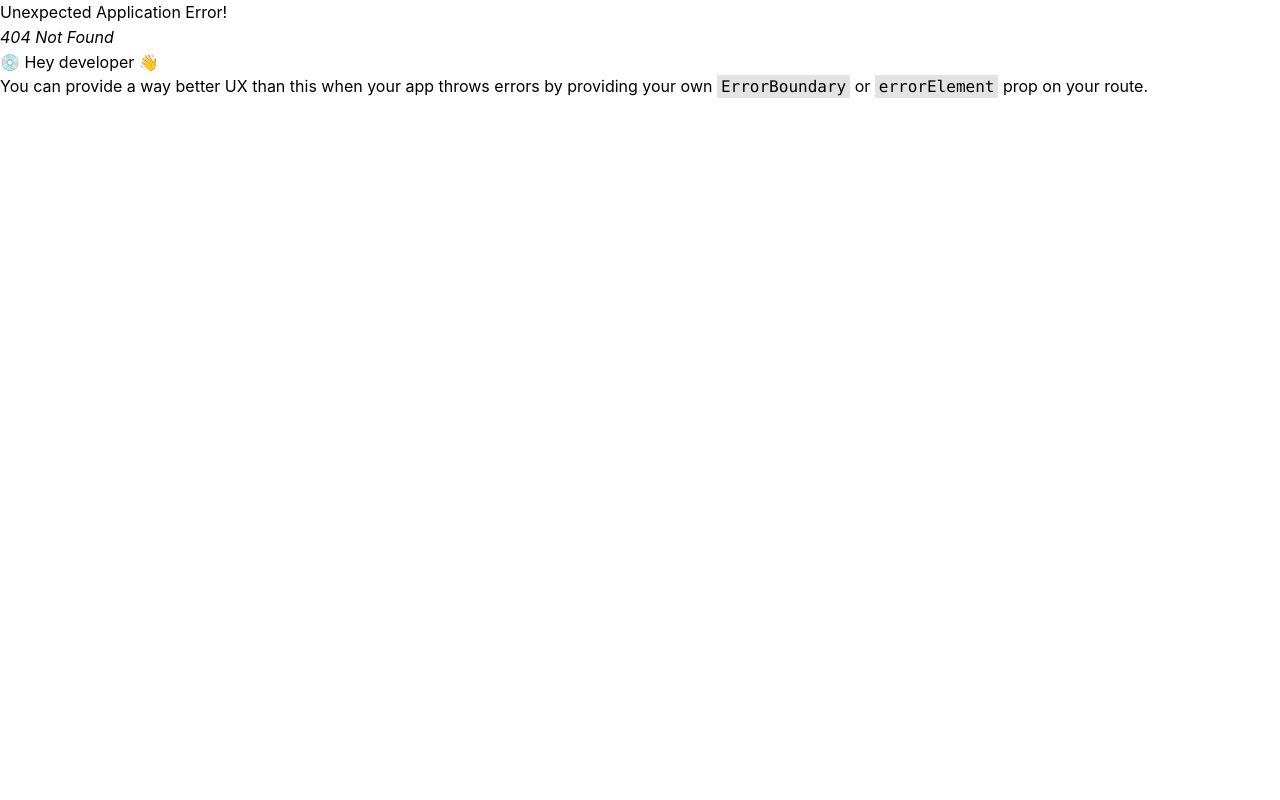
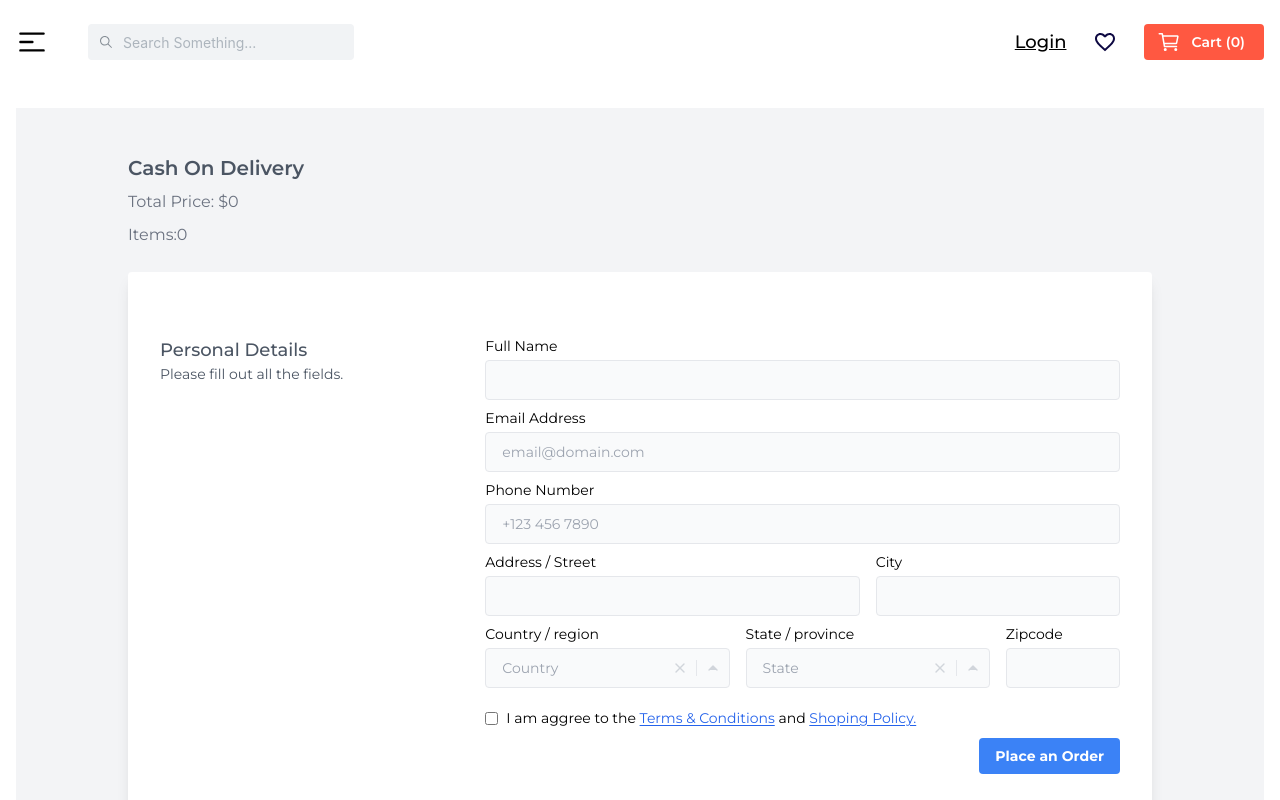
Before and after one commit to fsdhemanth648/books-library, a React (Vite) app: page /checkout in a window 1280 px wide. Before the commit this address had no page. Shown: the top 800 px of the page. Built offline with nearby package versions, Linux system fonts and the light colour scheme.

Commit message:
BLF: checkout page

```diff
--- /dev/null
+++ b/src/containers/checkout/index.tsx
@@ -0,0 +1,228 @@
+import { Link } from "react-router-dom";
+
+const CheckoutContainer = () => {
+  return (
+    <div className="min-h-screen p-6 bg-gray-100 flex items-center justify-center">
+      <div className="container max-w-screen-lg mx-auto">
+        <div>
+          <div>
+            <h2 className="font-semibold text-xl text-gray-600 mb-2">
+              Cash On Delivery
+            </h2>
+            <p className="text-gray-500 mb-2">Total Price: $0</p>
+            <p className="text-gray-500 mb-6">Items:0</p>
+          </div>
+
+          <div className="bg-white rounded shadow-lg p-4 px-4 md:p-8 mb-6">
+            <form
+              //   onSubmit={handleSubmit(onSubmit)}
+              className="grid gap-4 gap-y-2 text-sm grid-cols-1 lg:grid-cols-3 my-8"
+            >
+              <div className="text-gray-600">
+                <p className="font-medium text-lg">Personal Details</p>
+                <p>Please fill out all the fields.</p>
+              </div>
+
+              <div className="lg:col-span-2">
+                <div className="grid gap-4 gap-y-2 text-sm grid-cols-1 md:grid-cols-5">
+                  <div className="md:col-span-5">
+                    <label htmlFor="full_name">Full Name</label>
+                    <input
+                      type="text"
+                      name="name"
+                      id="name"
+                      className="h-10 border mt-1 rounded px-4 w-full bg-gray-50"
+                    />
+                  </div>
+
+                  <div className="md:col-span-5">
+                    <label htmlFor="email">Email Address</label>
+                    <input
+                      type="text"
+                      name="email"
+                      id="email"
+                      className="h-10 border mt-1 rounded px-4 w-full bg-gray-50"
+                      disabled
+                      //   defaultValue={currentUser?.email}
+                      placeholder="email@domain.com"
+                    />
+                  </div>
+                  <div className="md:col-span-5">
+                    <label htmlFor="phone">Phone Number</label>
+                    <input
+                      type="number"
+                      name="phone"
+                      id="phone"
+                      className="h-10 border mt-1 rounded px-4 w-full bg-gray-50"
+                      placeholder="+123 456 7890"
+                    />
+                  </div>
+
+                  <div className="md:col-span-3">
+                    <label htmlFor="address">Address / Street</label>
+                    <input
+                      type="text"
+                      name="address"
+                      id="address"
+                      className="h-10 border mt-1 rounded px-4 w-full bg-gray-50"
+                      placeholder=""
+                    />
+                  </div>
+
+                  <div className="md:col-span-2">
+                    <label htmlFor="city">City</label>
+                    <input
+                      type="text"
+                      name="city"
+                      id="city"
+                      className="h-10 border mt-1 rounded px-4 w-full bg-gray-50"
+                      placeholder=""
+                    />
+                  </div>
+
+                  <div className="md:col-span-2">
+                    <label htmlFor="country">Country / region</label>
+                    <div className="h-10 bg-gray-50 flex border border-gray-200 rounded items-center mt-1">
+                      <input
+                        name="country"
+                        id="country"
+                        placeholder="Country"
+                        className="px-4 appearance-none outline-none text-gray-800 w-full bg-transparent"
+                      />
+                      <button
+                        tabIndex={-1}
+                        className="cursor-pointer outline-none focus:outline-none transition-all text-gray-300 hover:text-red-600"
+                      >
+                        <svg
+                          className="w-4 h-4 mx-2 fill-current"
+                          xmlns="http://www.w3.org/2000/svg"
+                          viewBox="0 0 24 24"
+                          stroke="currentColor"
+                          strokeWidth="2"
+                          strokeLinecap="round"
+                          strokeLinejoin="round"
+                        >
+                          <line x1="18" y1="6" x2="6" y2="18"></line>
+                          <line x1="6" y1="6" x2="18" y2="18"></line>
+                        </svg>
+                      </button>
+                      <button
+                        tabIndex={-1}
+                        className="cursor-pointer outline-none focus:outline-none border-l border-gray-200 transition-all text-gray-300 hover:text-blue-600"
+                      >
+                        <svg
+                          className="w-4 h-4 mx-2 fill-current"
+                          xmlns="http://www.w3.org/2000/svg"
+                          viewBox="0 0 24 24"
+                          stroke="currentColor"
+                          strokeWidth="2"
+                          strokeLinecap="round"
+                          strokeLinejoin="round"
+                        >
+                          <polyline points="18 15 12 9 6 15"></polyline>
+                        </svg>
+                      </button>
+                    </div>
+                  </div>
+
+                  <div className="md:col-span-2">
+                    <label htmlFor="state">State / province</label>
+                    <div className="h-10 bg-gray-50 flex border border-gray-200 rounded items-center mt-1">
+                      <input
+                        name="state"
+                        id="state"
+                        placeholder="State"
+                        className="px-4 appearance-none outline-none text-gray-800 w-full bg-transparent"
+                      />
+                      <button className="cursor-pointer outline-none focus:outline-none transition-all text-gray-300 hover:text-red-600">
+                        <svg
+                          className="w-4 h-4 mx-2 fill-current"
+                          xmlns="http://www.w3.org/2000/svg"
+                          viewBox="0 0 24 24"
+                          stroke="currentColor"
+                          strokeWidth="2"
+                          strokeLinecap="round"
+                          strokeLinejoin="round"
+                        >
+                          <line x1="18" y1="6" x2="6" y2="18"></line>
+                          <line x1="6" y1="6" x2="18" y2="18"></line>
+                        </svg>
+                      </button>
+                      <button
+                        tabIndex={-1}
+                        className="cursor-pointer outline-none focus:outline-none border-l border-gray-200 transition-all text-gray-300 hover:text-blue-600"
+                      >
+                        <svg
+                          className="w-4 h-4 mx-2 fill-current"
+                          xmlns="http://www.w3.org/2000/svg"
+                          viewBox="0 0 24 24"
+                          stroke="currentColor"
+                          strokeWidth="2"
+                          strokeLinecap="round"
+                          strokeLinejoin="round"
+                        >
+                          <polyline points="18 15 12 9 6 15"></polyline>
+                        </svg>
+                      </button>
+                    </div>
+                  </div>
+
+                  <div className="md:col-span-1">
+                    <label htmlFor="zipcode">Zipcode</label>
+                    <input
+                      type="text"
+                      name="zipcode"
+                      id="zipcode"
+                      className="transition-all flex items-center h-10 border mt-1 rounded px-4 w-full bg-gray-50"
+                      placeholder=""
+                    />
+                  </div>
+
+                  <div className="md:col-span-5 mt-3">
+                    <div className="inline-flex items-center">
+                      <input
+                        type="checkbox"
+                        name="billing_same"
+                        id="billing_same"
+                        className="form-checkbox"
+                      />
+                      <label htmlFor="billing_same" className="ml-2 ">
+                        I am aggree to the{" "}
+                        <Link
+                          to="/"
+                          className="underline underline-offset-2 text-blue-600"
+                        >
+                          Terms & Conditions
+                        </Link>{" "}
+                        and{" "}
+                        <Link
+                          to="/"
+                          className="underline underline-offset-2 text-blue-600"
+                        >
+                          Shoping Policy.
+                        </Link>
+                      </label>
+                    </div>
+                  </div>
+
+                  <div className="md:col-span-5 text-right">
+                    <div className="inline-flex items-end">
+                      <button
+                        //   disabled={!isChecked}
+                        className="bg-blue-500 hover:bg-blue-700 text-white font-bold py-2 px-4 rounded"
+                      >
+                        Place an Order
+                      </button>
+                    </div>
+                  </div>
+                </div>
+              </div>
+            </form>
+          </div>
+        </div>
+      </div>
+    </div>
+  );
+};
+
+export default CheckoutContainer;
--- a/src/routes/routes.tsx
+++ b/src/routes/routes.tsx
@@ -4,6 +4,7 @@
 import LoginContainer from "../containers/login";
 import RegisterContainer from "../containers/register";
 import CartContainer from "../containers/cart";
+import CheckoutContainer from "../containers/checkout";
 
 const router = createBrowserRouter([
   {
@@ -16,6 +17,7 @@
       { path: "/login", element: <LoginContainer /> },
       { path: "/register", element: <RegisterContainer /> },
       { path: "/cart", element: <CartContainer /> },
+      { path: "/checkout", element: <CheckoutContainer /> },
     ],
   },
 ]);
```
